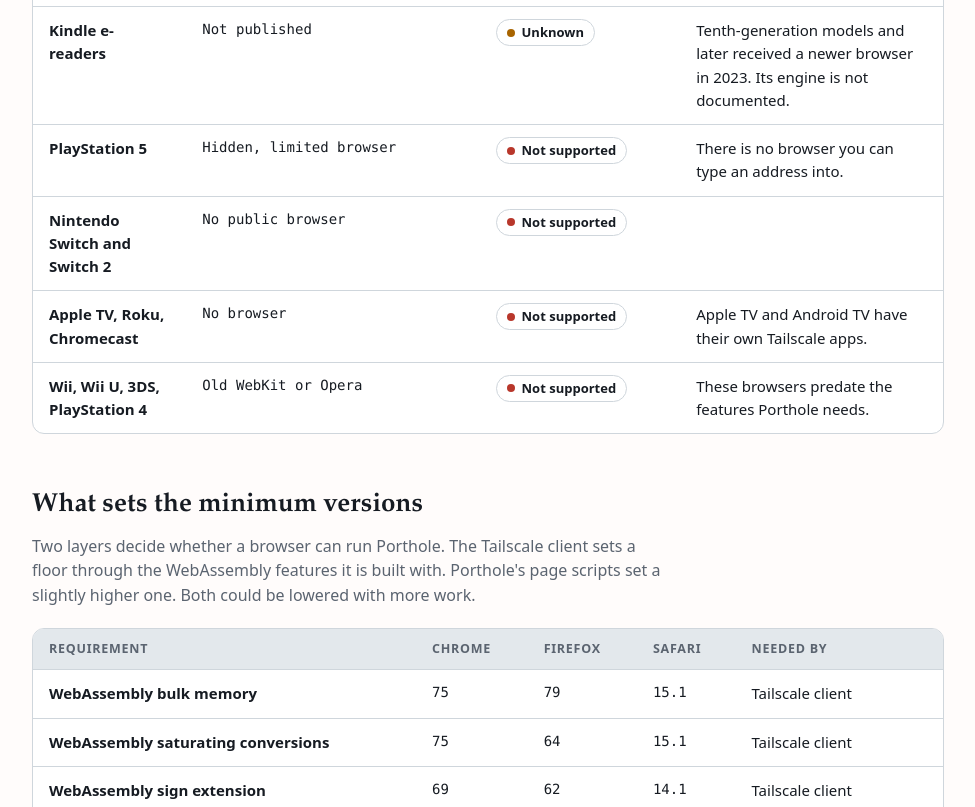
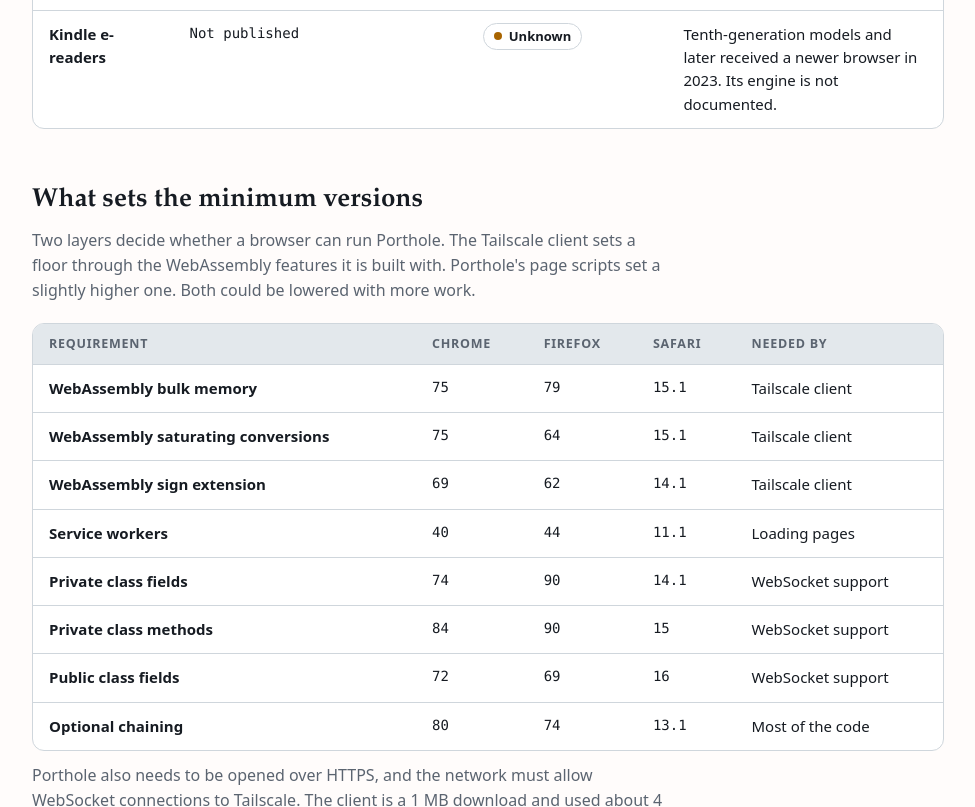
Before and after one commit to jaydenireland/porthole, a plain HTML site: page web/compatibility/index.html in a window 1280 px wide. Shown: the part 2260-3067 px from the top of the page, without its empty margins (152-1127 px from the left). Drawn offline with Linux system fonts and the light colour scheme.

Commit message:
Compatibility page: drop devices with no usable browser

```diff
--- a/web/compatibility/index.html
+++ b/web/compatibility/index.html
@@ -102,10 +102,6 @@
         <tr><td>Tesla</td><td class="num">Chromium, version not published</td><td><span class="chip unknown">Unknown</span></td><td>Tesla updates the browser with the car's software but does not state the engine version.</td></tr>
         <tr><td>Amazon Fire TV and Echo Show</td><td class="num">Silk, version not found</td><td><span class="chip unknown">Unknown</span></td><td>Silk is built on Chromium. We found no published version.</td></tr>
         <tr><td>Kindle e-readers</td><td class="num">Not published</td><td><span class="chip unknown">Unknown</span></td><td>Tenth-generation models and later received a newer browser in 2023. Its engine is not documented.</td></tr>
-        <tr><td>PlayStation 5</td><td class="num">Hidden, limited browser</td><td><span class="chip no">Not supported</span></td><td>There is no browser you can type an address into.</td></tr>
-        <tr><td>Nintendo Switch and Switch 2</td><td class="num">No public browser</td><td><span class="chip no">Not supported</span></td><td></td></tr>
-        <tr><td>Apple TV, Roku, Chromecast</td><td class="num">No browser</td><td><span class="chip no">Not supported</span></td><td>Apple TV and Android TV have their own Tailscale apps.</td></tr>
-        <tr><td>Wii, Wii U, 3DS, PlayStation 4</td><td class="num">Old WebKit or Opera</td><td><span class="chip no">Not supported</span></td><td>These browsers predate the features Porthole needs.</td></tr>
       </tbody>
     </table>
   </div>
```
